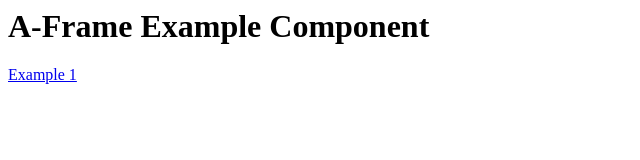
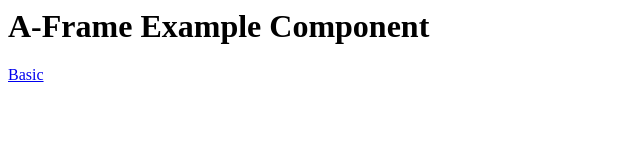
Before and after one commit to tizzle/aframe-orbit-controls-component, a website: page examples/index.html in a window 1280 px wide. Shown: the full height of the page, 0-640 px from the left. Drawn offline with Linux system fonts and the light colour scheme.

Commit message:
add to readme, rename basic

```diff
--- a/examples/index.html
+++ b/examples/index.html
@@ -4,6 +4,6 @@
   </head>
   <body>
     <h1>A-Frame Example Component</h1>
-    <a href="example1/index.html">Example 1</a>
+    <a href="basic/index.html">Basic</a>
   </body>
 </html>
```
Also changed, not shown: README.md, examples/basic/index.html (renamed from examples/example1/index.html).
